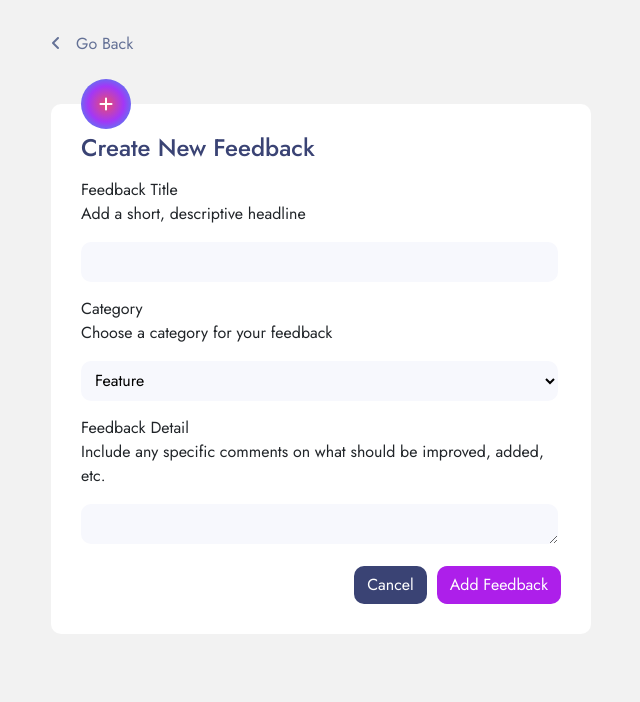
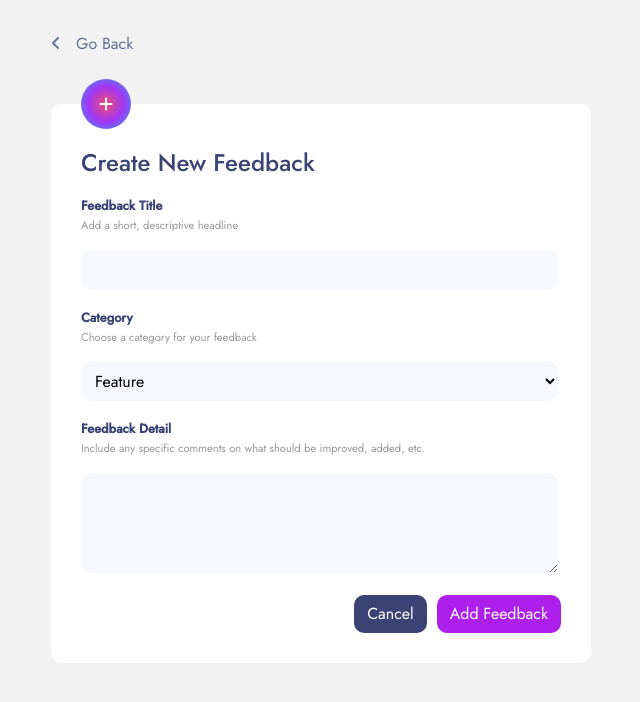
Before and after one commit to jose-a-dlc05/profeedback-frontend, a React (Create React App) app: page /new-feedback in a window 1280 px wide. Shown: the top 702 px of the page, without its empty margins (319-959 px from the left). Built offline with nearby package versions, Linux system fonts and the light colour scheme.

Commit message:
Added font color and weight to the form

```diff
--- a/src/components/FeedbackCard/FeedbackCard.styles.scss
+++ b/src/components/FeedbackCard/FeedbackCard.styles.scss
@@ -28,7 +28,7 @@
 
 	.card-overview {
 		margin-left: 1rem;
-		width: 100%;
+		width: 89%;
 		p {
 			color: $desaturated-dark-blue;
 		}
--- a/src/pages/NewFeedback/NewFeedback.component.jsx
+++ b/src/pages/NewFeedback/NewFeedback.component.jsx
@@ -23,7 +23,7 @@ function NewFeedback() {
 					<div className='add-feedback-inputs'>
 						<h4 className='add-feedback-title'>Create New Feedback</h4>
 						<label>
-							Feedback Title
+							<span>Feedback Title</span>
 							<p>Add a short, descriptive headline</p>
 							<input
 								type='text'
@@ -32,7 +32,7 @@ function NewFeedback() {
 							/>
 						</label>
 						<label>
-							Category
+							<span>Category</span>
 							<p>Choose a category for your feedback</p>
 							<select value={category} className='category-input'>
 								<option value='Feature'>Feature</option>
@@ -43,21 +43,23 @@ function NewFeedback() {
 							</select>
 						</label>
 						<label>
-							Feedback Detail
+							<span>Feedback Detail</span>
 							<p>
 								Include any specific comments on what should be improved, added,
 								etc.
 							</p>
-							<textarea className='detail-input'></textarea>
+							<textarea className='detail-input' maxlength='255'></textarea>
 						</label>
 					</div>
 					<div className='buttons'>
 						<button type='button' className='btn btn-add'>
 							Add Feedback
 						</button>
-						<button type='button' className='btn btn-cancel'>
-							Cancel
-						</button>
+						<Link to='/' className='go-back-link'>
+							<button type='button' className='btn btn-cancel'>
+								Cancel
+							</button>
+						</Link>
 					</div>
 				</form>
 			</div>
--- a/src/pages/NewFeedback/NewFeedback.styles.scss
+++ b/src/pages/NewFeedback/NewFeedback.styles.scss
@@ -46,6 +46,7 @@
 				.add-feedback-title {
 					color: $dark-moderate-blue;
 					font-size: 24px;
+					margin-top: 15px;
 				}
 
 				.feedback-title-input,
@@ -60,6 +61,11 @@
 
 				.category-input {
 					padding: 0 10px;
+				}
+
+				.detail-input {
+					color: $dark-moderate-blue;
+					height: 100px;
 				}
 			}
 		}
@@ -78,6 +84,15 @@
 label {
 	display: block;
 	margin-top: 15px;
+	span {
+		color: $dark-moderate-blue;
+		font-size: 0.8rem;
+		font-weight: 900;
+	}
+	p {
+		font-size: 0.7rem;
+		color: $gray;
+	}
 }
 
 .buttons {
```
